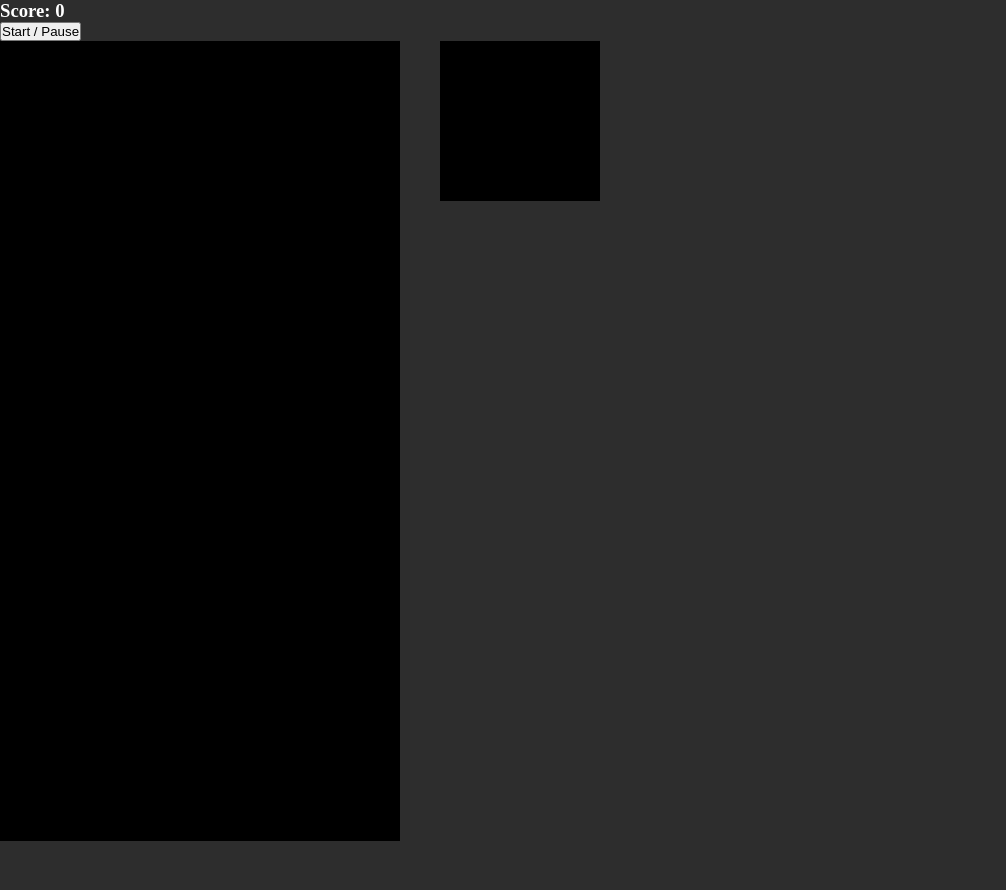
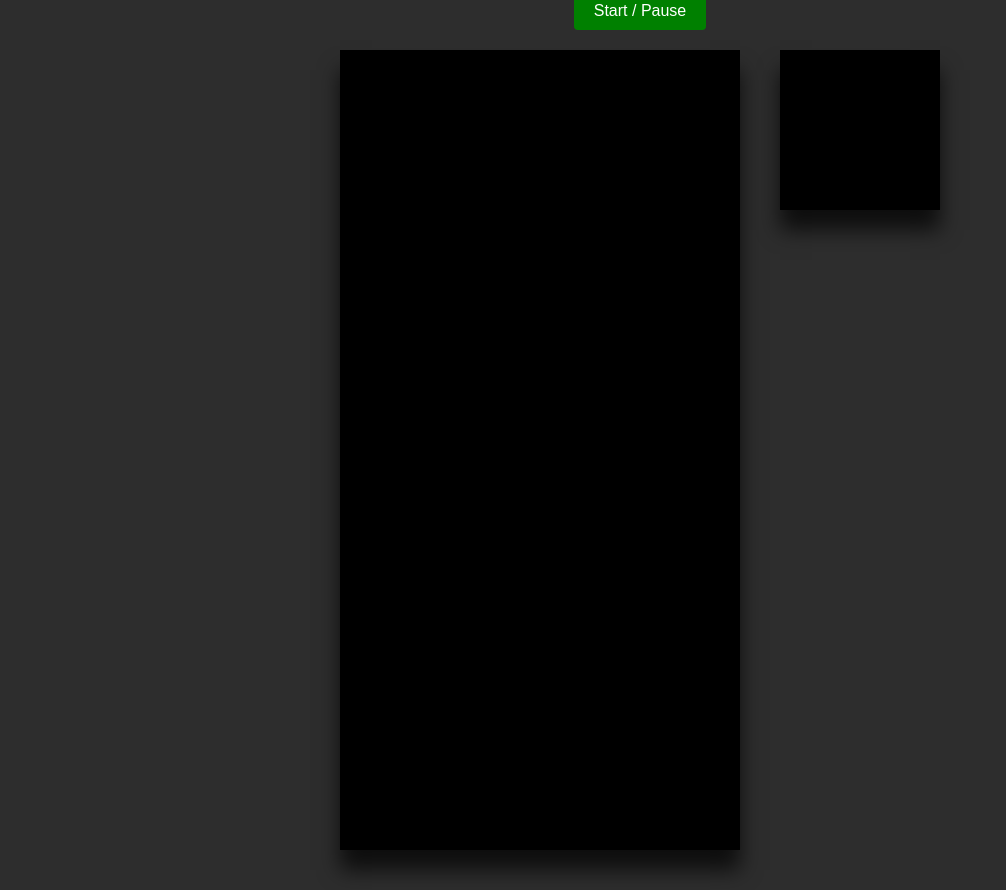
Before and after one commit to Erikote04/Tetris, a plain HTML site: page index.html in a window 1280 px wide. Shown: the whole page, without its empty margins (0-1006 px from the left). Drawn offline with Linux system fonts and the light colour scheme.

Commit message:
Added some more styles

```diff
--- a/index.html
+++ b/index.html
@@ -8,6 +8,7 @@
     <title>Tetris</title>
 </head>
 <body>
+    <main>
         <h3>Score: <span id="score">0</span></h3>
         <button id="start-btn">Start / Pause</button>
         <div class="container">
@@ -243,5 +244,6 @@
                 <div></div>
             </div>
         </div>
+    </main>
 </body>
 </html>
--- a/styles.css
+++ b/styles.css
@@ -8,12 +8,48 @@ body {
     background-color: #2d2d2d;
 }
 
+main {
+    position: absolute;
+    top: 50%;
+    left: 50%;
+    transform: translate(-50%, -50%);
+
+    display: flex;
+    flex-direction: column;
+    align-items: center;
+}
+
 h3 {
     color: #ffffff;
+    text-align: center;
+    margin-bottom: 20px;
+}
+
+#start-btn {
+    cursor: pointer;
+    margin-bottom: 20px;
+    padding: 10px 20px;
+
+    font-size: 16px;
+
+    border: none;
+    border-radius: 4px;
+
+    color: #fff;
+    background-color: green;
+}
+
+#start-btn:hover {
+    background-color: darkgreen;
 }
 
 .container {
     display: flex;
+}
+
+.board,
+.mini-board {
+    box-shadow: 0 20px 20px rgba(0, 0, 0, .7);
 }
 
 .board {
```
Lines whose indentation alone changed are shown as unchanged.
